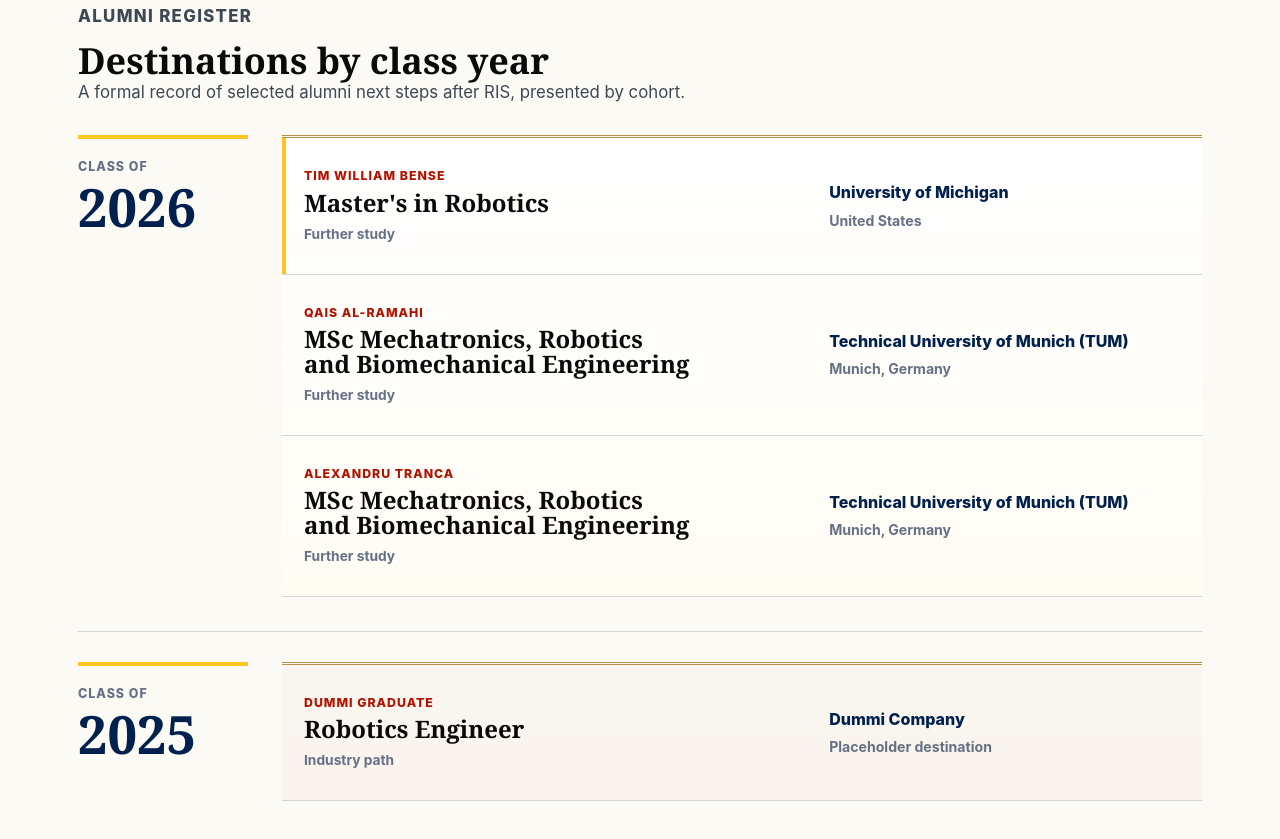
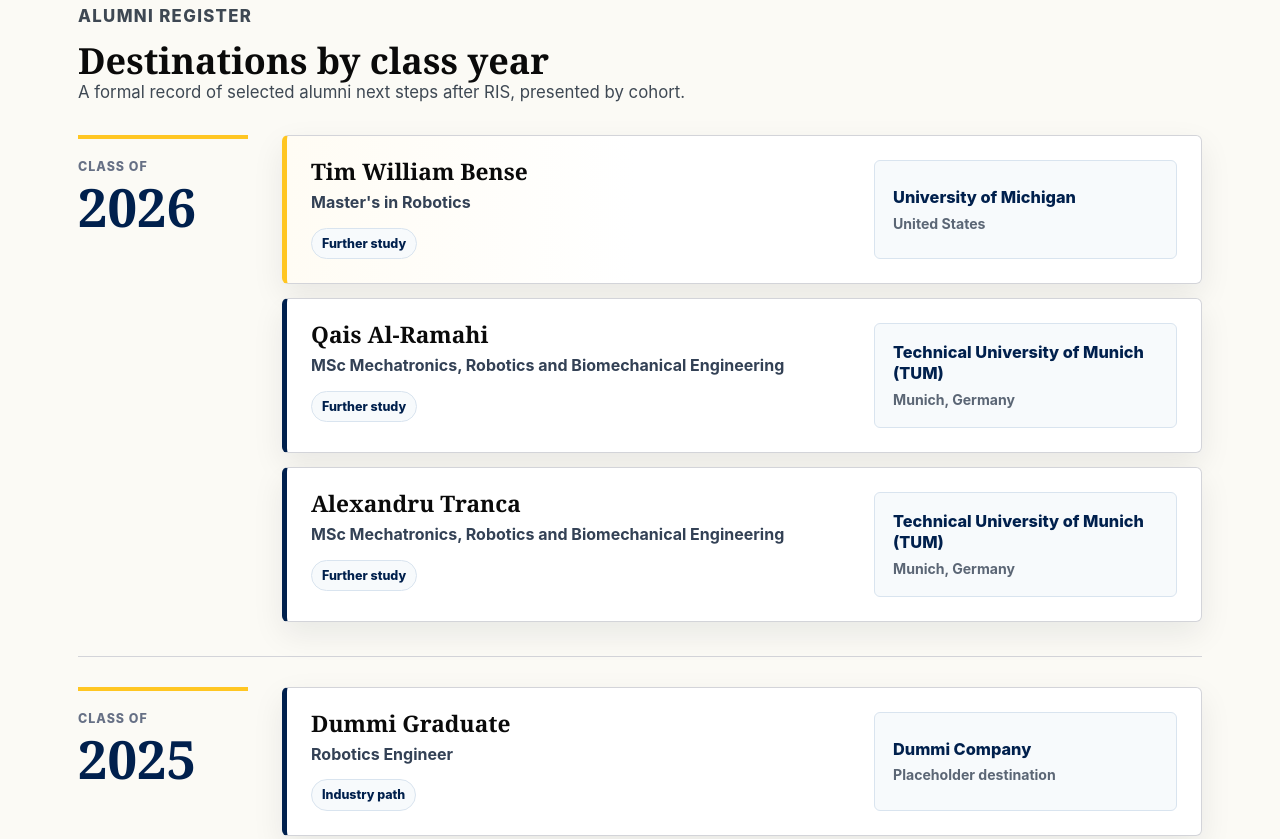
Before and after one commit to Thendyom/CU-RoboticsWeb, a plain HTML site: page graduate-paths.html in a window 1280 px wide. Shown: the part 1538-2377 px from the top of the page. Drawn offline with Linux system fonts and the light colour scheme.

Commit message:
Refine alumni path listing cards

```diff
--- a/assets/css/styles.css
+++ b/assets/css/styles.css
@@ -741,17 +741,31 @@ ul{margin-top:.4rem}
   border-bottom:1px solid var(--line);
 }
 .alumni-ledger .destination-list{
-  border-top:3px double var(--gold);
-  background:linear-gradient(180deg,#FFFFFF 0,#FFFCF4 100%);
+  display:grid;
+  gap:14px;
+  border-top:0;
+  background:transparent;
 }
 .alumni-ledger .destination-entry{
-  padding:28px 22px;
+  position:relative;
+  grid-template-columns:minmax(0,1fr) minmax(220px,.56fr);
+  gap:22px;
+  align-items:stretch;
+  min-width:0;
+  padding:24px;
+  border:1px solid var(--line);
+  border-left:5px solid var(--navy);
+  border-radius:6px;
+  background:#fff;
+  box-shadow:0 12px 32px rgba(17,24,39,.08);
 }
 .alumni-ledger .section-heading + .destination-year .destination-entry:first-child{
-  box-shadow:inset 4px 0 0 var(--constructor-yellow);
+  border-left-color:var(--constructor-yellow);
+  background:linear-gradient(90deg,#FFFCF4 0,#FFFFFF 38%);
 }
 .destination-entry-placeholder{
-  background:rgba(245,241,232,.62);
+  border-left-color:var(--gold);
+  background:#FFFCF4;
 }
 .destination-name{
   margin:0 0 5px;
@@ -762,16 +776,62 @@ ul{margin-top:.4rem}
   text-transform:uppercase;
 }
 .destination-entry h3{font-size:1.5rem}
+.alumni-ledger .destination-name{
+  margin-bottom:8px;
+  color:var(--ink);
+  font-family:Georgia,"Times New Roman",serif;
+  font-size:1.42rem;
+  font-weight:700;
+  letter-spacing:0;
+  line-height:1.05;
+  text-transform:none;
+}
+.alumni-ledger .destination-entry h3{
+  max-width:680px;
+  color:#334155;
+  font-family:Inter,Aptos,system-ui,-apple-system,Segoe UI,Roboto,Arial,sans-serif;
+  font-size:1rem;
+  font-weight:740;
+  line-height:1.34;
+  overflow-wrap:break-word;
+}
 .destination-type{
   margin:8px 0 0;
   color:var(--muted);
   font-size:.86rem;
   font-weight:720;
 }
+.alumni-ledger .destination-type{
+  display:inline-flex;
+  width:max-content;
+  max-width:100%;
+  margin-top:14px;
+  padding:5px 10px;
+  border:1px solid #D9E4EF;
+  border-radius:999px;
+  background:#F7FAFC;
+  color:var(--navy);
+  font-size:.78rem;
+  font-weight:820;
+}
 .destination-place{
   margin:0;
   color:var(--navy);
   font-weight:760;
+}
+.alumni-ledger .destination-place{
+  display:grid;
+  align-content:center;
+  min-width:0;
+  margin:0;
+  padding:18px;
+  border:1px solid #D9E4EF;
+  border-radius:6px;
+  background:#F7FAFC;
+  color:var(--navy);
+  font-size:1.02rem;
+  line-height:1.28;
+  overflow-wrap:break-word;
 }
 .destination-place span{
   display:block;
@@ -779,6 +839,10 @@ ul{margin-top:.4rem}
   color:var(--muted);
   font-size:.88rem;
   font-weight:650;
+}
+.alumni-ledger .destination-place span{
+  margin-top:7px;
+  color:#5B6675;
 }
 .sources{padding-top:34px}
 .sources h2{
@@ -963,6 +1027,15 @@ ul{margin-top:.4rem}
   }
   .graduate-destinations{padding:22px}
   .destination-entry{gap:12px}
+  .alumni-ledger .destination-entry{
+    padding:18px;
+  }
+  .alumni-ledger .destination-place{
+    padding:14px;
+  }
+  .alumni-ledger .destination-name{
+    font-size:1.24rem;
+  }
   .brand-mark{width:38px;height:38px}
   .brand-text{font-size:.92rem;max-width:178px}
   .footer-inner{padding:24px var(--page-gutter)}
```
